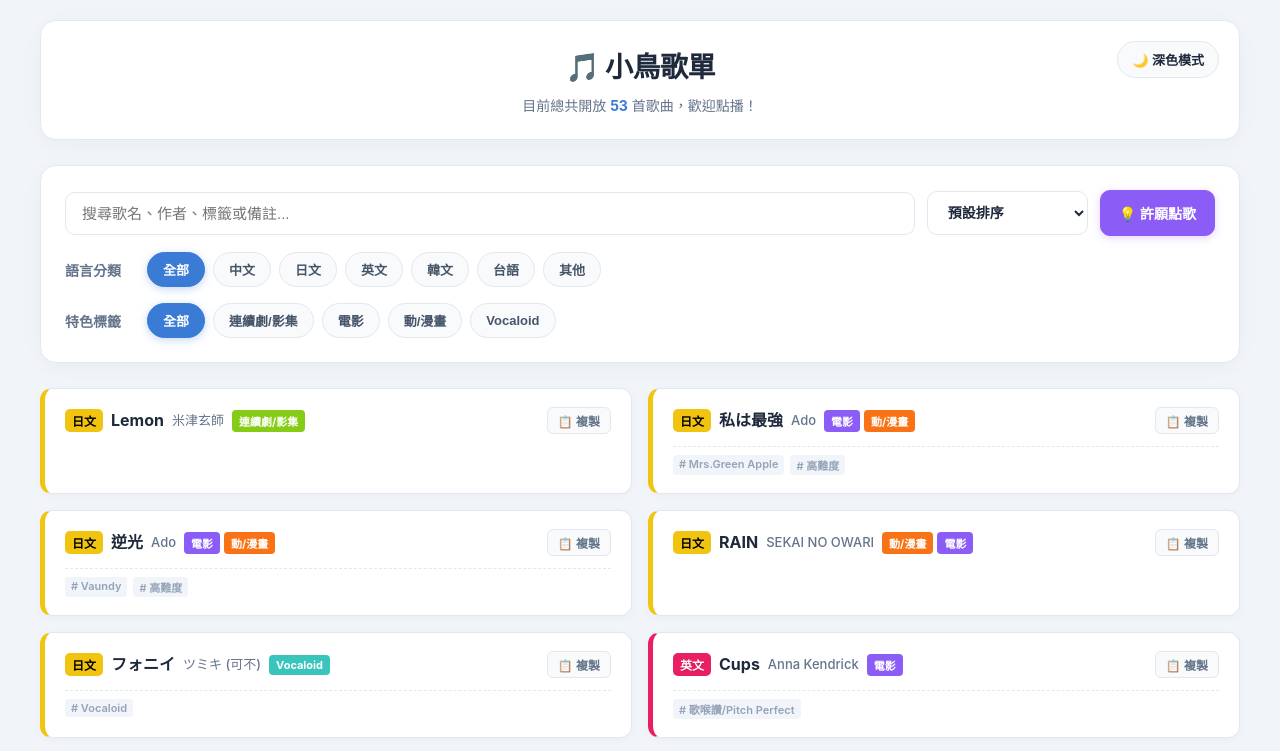
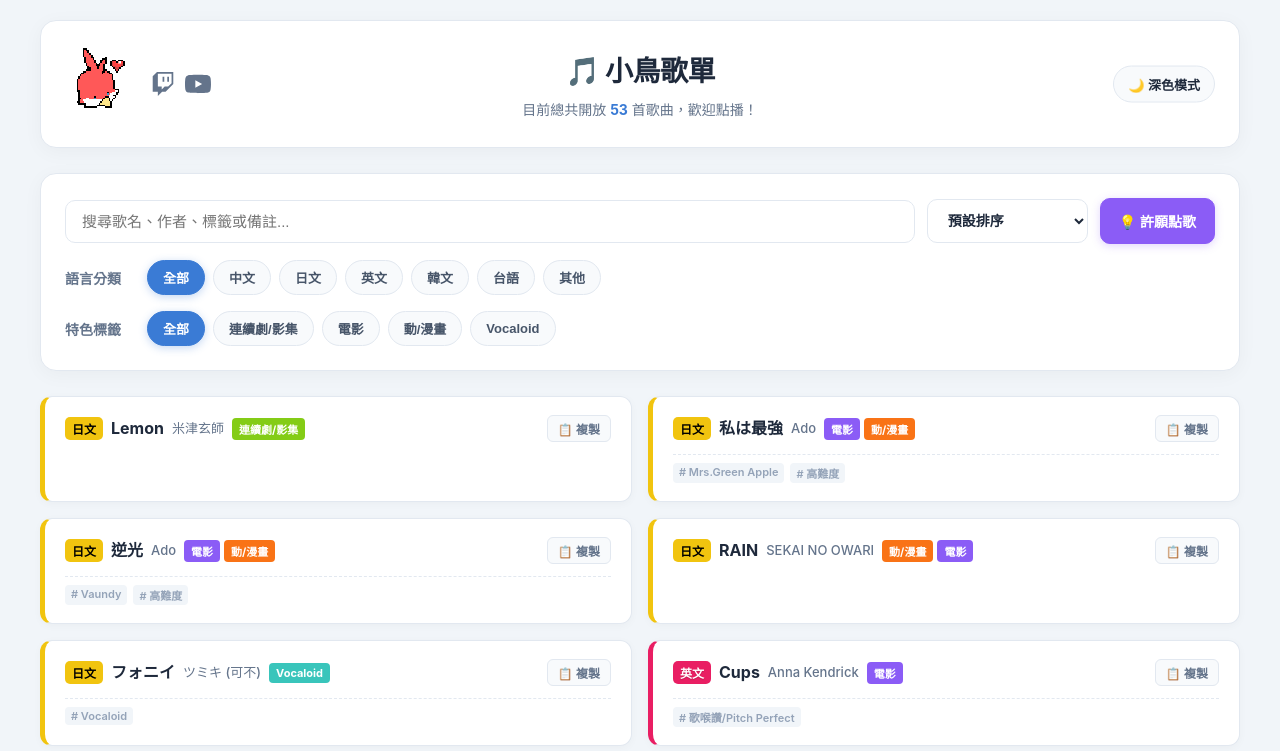
Before and after one commit to Rikkche/Songlist, a plain HTML site: page index.html in a window 1280 px wide. Shown: the top 751 px of the page. Drawn offline with Linux system fonts and the light colour scheme.

Commit message:
Update index.html

```diff
--- a/index.html
+++ b/index.html
@@ -62,17 +62,81 @@
             max-width: 1200px;
         }
 
-        /* 頂部 Header 與深色切換按鈕 */
+        /* 頂部 Header 與固定兩側按鈕 */
         header {
             position: relative;
             text-align: center;
             margin-bottom: 25px;
-            padding: 24px 20px;
+            padding: 28px 20px;
             background: var(--bg-card);
             border-radius: 16px;
             box-shadow: var(--shadow-md);
             border: 1px solid var(--border-color);
             transition: background-color 0.3s, border-color 0.3s;
+            min-height: 120px;
+        }
+
+        /* 📍 Header 左中區塊（包含吉祥物圖片與社群連結） */
+        .header-left {
+            position: absolute;
+            left: 24px;
+            top: 50%;
+            transform: translateY(-50%);
+            display: flex;
+            align-items: center;
+            gap: 14px;
+        }
+
+        /* 🐥 小鳥吉祥物：像素清晰化 + 自行飄浮動畫 */
+        .header-avatar {
+            width: 72px;
+            height: 72px;
+            object-fit: contain;
+            image-rendering: pixelated; /* 保持像素風格清晰不模糊 */
+            animation: float 3s ease-in-out infinite;
+            transition: transform 0.2s ease;
+            cursor: pointer;
+        }
+
+        .header-avatar:hover {
+            animation-play-state: paused;
+            transform: scale(1.15) rotate(-5deg);
+        }
+
+        /* 🎈 飄浮 keyframes 動畫 */
+        @keyframes float {
+            0%, 100% {
+                transform: translateY(0px);
+            }
+            50% {
+                transform: translateY(-8px);
+            }
+        }
+
+        /* 📍 社群圖示超連結 */
+        .social-links {
+            display: flex;
+            align-items: center;
+            gap: 10px;
+        }
+
+        .social-icon {
+            color: var(--text-muted);
+            transition: transform 0.2s ease, color 0.2s ease;
+            display: flex;
+            align-items: center;
+            justify-content: center;
+            text-decoration: none;
+        }
+
+        .social-icon.twitch:hover {
+            color: #9146ff;
+            transform: scale(1.18);
+        }
+
+        .social-icon.youtube:hover {
+            color: #ff0000;
+            transform: scale(1.18);
         }
 
         header h1 {
@@ -89,11 +153,12 @@
             font-size: 14px;
         }
 
-        /* 深色模式切換按鈕 */
+        /* 📍 深色模式切換按鈕：固定在 Header 最右側垂直居中 */
         .theme-toggle-btn {
             position: absolute;
-            top: 20px;
-            right: 20px;
+            top: 50%;
+            right: 24px;
+            transform: translateY(-50%);
             background: var(--btn-filter-bg);
             border: 1px solid var(--border-color);
             color: var(--text-main);
@@ -382,7 +447,7 @@
             border: 1px dashed var(--border-color);
         }
 
-        /* 💡 許願 Modal 彈出視窗 (支援深淺色主題) */
+        /* 💡 許願 Modal 彈出視窗 */
         .modal-overlay {
             display: none;
             position: fixed;
@@ -474,7 +539,8 @@
         @media (max-width: 768px) {
             body { padding: 12px; }
             header { padding: 20px 16px; }
-            .theme-toggle-btn { position: relative; top: 0; right: 0; margin: 0 auto 12px auto; width: fit-content; }
+            .header-left { position: relative; top: 0; left: 0; transform: none; justify-content: center; margin-bottom: 12px; }
+            .theme-toggle-btn { position: relative; top: 0; right: 0; transform: none; margin: 0 auto 12px auto; width: fit-content; }
             .search-sort-row { flex-direction: column; }
             .sort-select, .btn-wish-trigger { width: 100%; }
             .song-list { grid-template-columns: 1fr; }
@@ -488,7 +554,24 @@
 
 <div class="container">
     <header>
+        <!-- 📍 左中區塊：小鳥飄浮圖示 + 社群連結 -->
+        <div class="header-left">
+            <img src="export202209170956548140.png" alt="小鳥吉祥物" class="header-avatar">
+
+            <div class="social-links">
+                <a href="https://www.twitch.tv/girai3" target="_blank" rel="noopener noreferrer" title="Twitch 直播間" class="social-icon twitch">
+                    <svg viewBox="0 0 24 24" width="24" height="24" fill="currentColor"><path d="M11.571 4.714h1.715v5.143h-1.715zm4.715 0H18v5.143h-1.714zM6 0L1.714 4.286v15.428h5.143V24l4.286-4.286h3.428L22.286 12V0zm14.571 11.143l-3.428 3.428h-3.429l-3 3v-3H6.857V1.714h13.714z"/></svg>
+                </a>
+                <a href="https://www.youtube.com/@girai3" target="_blank" rel="noopener noreferrer" title="YouTube 頻道" class="social-icon youtube">
+                    <svg viewBox="0 0 24 24" width="26" height="26" fill="currentColor"><path d="M23.498 6.186a3.016 3.016 0 0 0-2.122-2.136C19.505 3.545 12 3.545 12 3.545s-7.505 0-9.377.505A3.017 3.017 0 0 0 .502 6.186C0 8.07 0 12 0 12s0 3.93.502 5.814a3.016 3.016 0 0 0 2.122 2.136c1.871.505 9.376.505 9.376.505s7.505 0 9.377-.505a3.015 3.015 0 0 0 2.122-2.136C24 15.93 24 12 24 12s0-3.93-.502-5.814zM9.545 15.568V8.432L15.818 12l-6.273 3.568z"/></svg>
+                </a>
+            </div>
+        </div>
+
+        <!-- 深色模式按鈕 (右側垂直居中) -->
         <button id="themeToggleBtn" class="theme-toggle-btn" onclick="toggleTheme()">🌙 深色模式</button>
+
+        <!-- 置中大標題 -->
         <h1>🎵 小鳥歌單</h1>
         <p>目前總共開放 <span id="totalSongs" style="font-weight:bold; color:var(--primary);">0</span> 首歌曲，歡迎點播！</p>
     </header>
```
